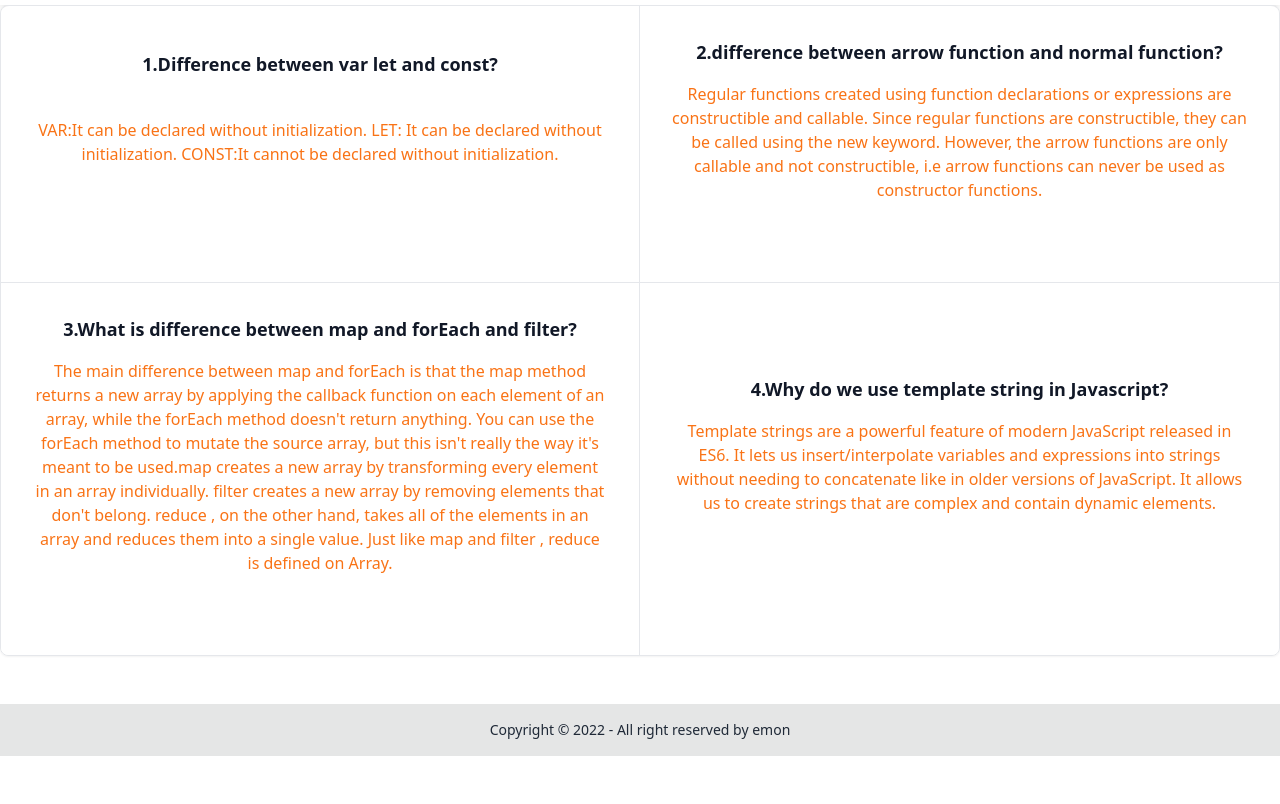
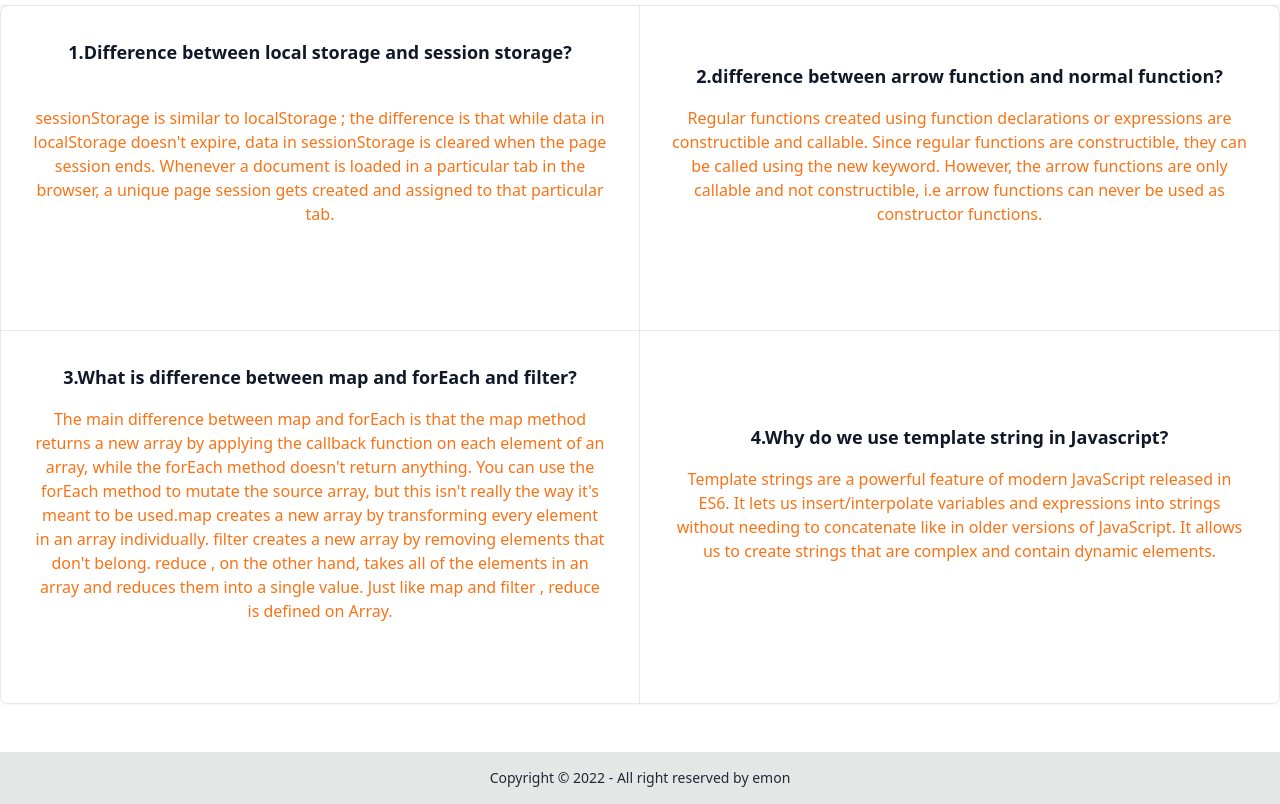
Before and after one commit to emon-ismail/type-monster-debug, a plain HTML site: page blog.html in a window 1280 px wide. Shown: the part 59-863 px from the top of the page. Before the commit the page ends 815 px from the top, so only its background shows below. Drawn offline with nearby package versions, Linux system fonts and the light colour scheme.

Commit message:
blog q. no1 added

```diff
--- a/blog.html
+++ b/blog.html
@@ -40,8 +40,8 @@
 <div class="grid mb-8 rounded-lg border border-gray-200 shadow-sm dark:border-gray-700 md:mb-12 md:grid-cols-2">
     <figure class="flex flex-col justify-center items-center p-8 text-center bg-white rounded-t-lg border-b border-gray-200 md:rounded-t-none md:rounded-tl-lg md:border-r dark:bg-gray-800 dark:border-gray-700">
         <blockquote class="mx-auto mb-4 max-w-2xl text-gray-500 lg:mb-8 dark:text-gray-400">
-            <h3 class="text-lg font-semibold text-gray-900 dark:text-white">1.Difference between var let and const?</h3>
-            <p  class="my-10 font-light text-orange-500  ">VAR:It can be declared without initialization.	LET: It can be declared without initialization.	CONST:It cannot be declared without initialization.</p>
+            <h3 class="text-lg font-semibold text-gray-900 dark:text-white">1.Difference between local storage and session storage?</h3>
+            <p  class="my-10 font-light text-orange-500  ">sessionStorage is similar to localStorage ; the difference is that while data in localStorage doesn't expire, data in sessionStorage is cleared when the page session ends. Whenever a document is loaded in a particular tab in the browser, a unique page session gets created and assigned to that particular tab.</p>
         </blockquote>
         <figcaption class="flex justify-center items-center space-x-3">
 
```
